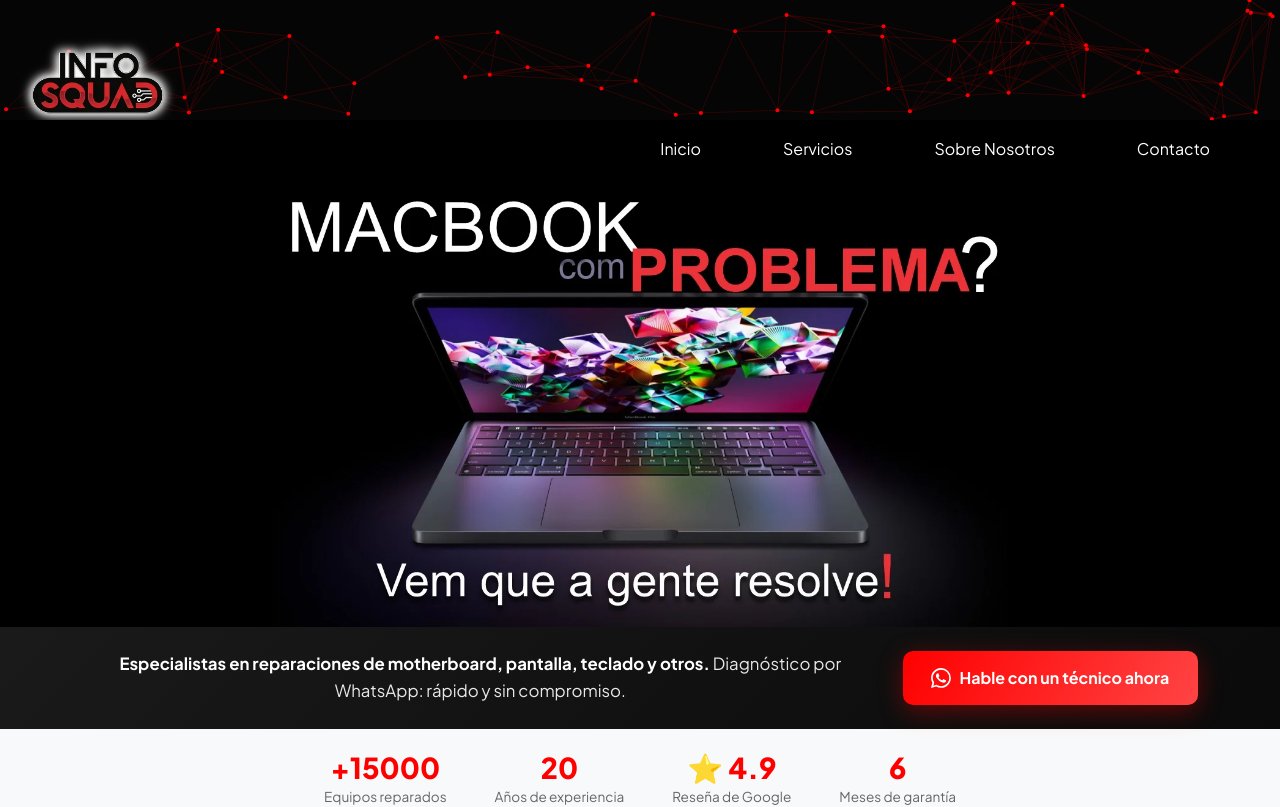
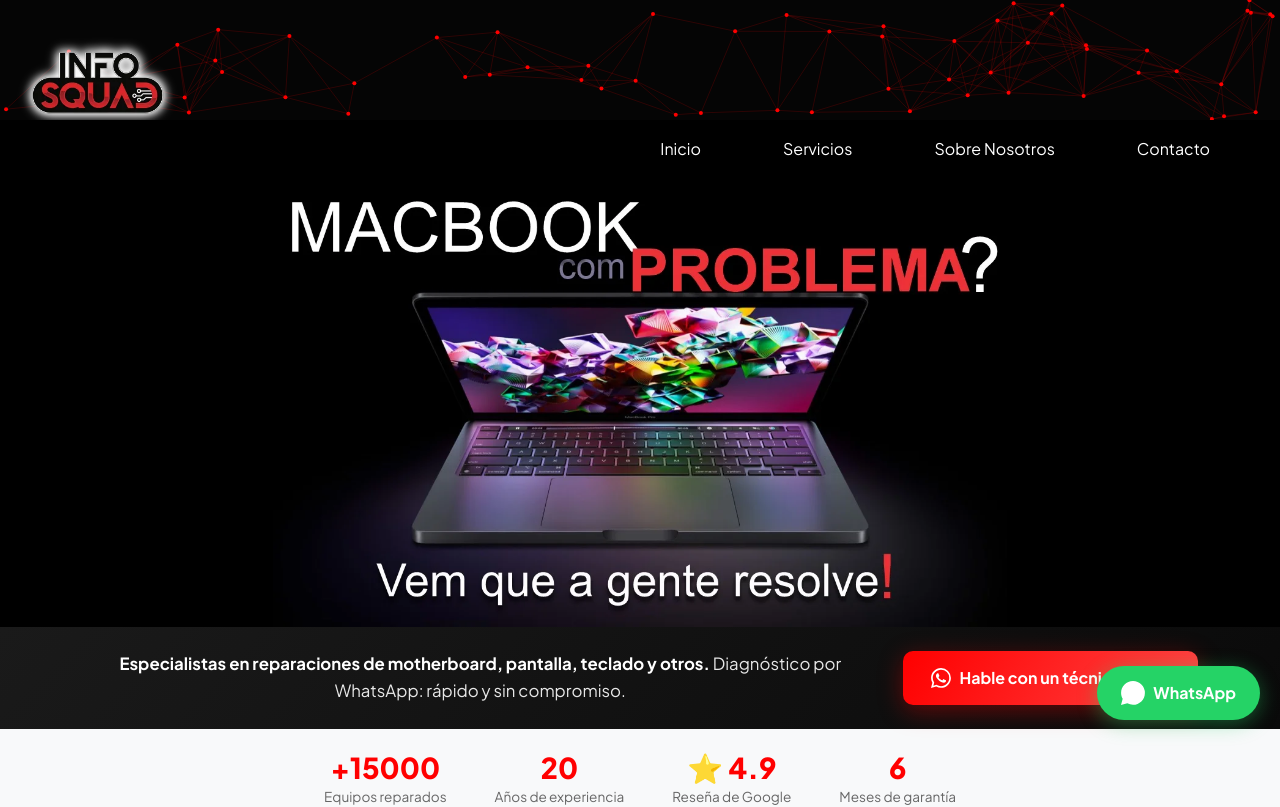
Before and after one commit to FrancoMED/BIOSTEC, a React (Create React App) app in the folder client/: page / in a window 1280 px wide. Shown: the top 807 px of the page. Built offline with nearby package versions, Linux system fonts and the light colour scheme.

Commit message:
add component ButtonFloat and css modules

```diff
--- /dev/null
+++ b/client/src/components/ButtonFloat/ButtonFloat.jsx
@@ -0,0 +1,28 @@
+import React from 'react';
+import styles from './ButtonFloat.module.css';
+
+const ButtonFloat = () => {
+	return (
+		<div class={styles.floating_whatsapp}>
+			<a
+				href="https://wa.me/5521976724708?text=Oi!%20Preciso%20de%20ajuda%20com%20meu%20notebook"
+				target="_blank"
+				rel="noreferrer"
+				class={styles.whatsapp_float_btn}
+			>
+				<svg
+					xmlns="http://www.w3.org/2000/svg"
+					width="24"
+					height="24"
+					fill="currentColor"
+					viewBox="0 0 16 16"
+				>
+					<path d="M13.601 2.326A7.854 7.854 0 0 0 7.994 0C3.627 0 .068 3.558.064 7.926c0 1.399.366 2.76 1.057 3.965L0 16l4.204-1.102a7.933 7.933 0 0 0 3.79.965h.004c4.368 0 7.926-3.558 7.93-7.93A7.898 7.898 0 0 0 13.6 2.326z" />
+				</svg>
+				<span>WhatsApp</span>
+			</a>
+		</div>
+	);
+};
+
+export default ButtonFloat;
--- /dev/null
+++ b/client/src/components/ButtonFloat/ButtonFloat.module.css
@@ -0,0 +1,46 @@
+.floating_whatsapp {
+	position: fixed;
+	bottom: 80px;
+	/* Above cookie consent */
+	right: 20px;
+	z-index: 999;
+	animation: float 3s ease-in-out infinite;
+}
+
+/* .floating_whatsapp {
+	position: fixed;
+	bottom: 20px;
+	right: 20px;
+	z-index: 999;
+} */
+
+.whatsapp_float_btn {
+	display: flex;
+	align-items: center;
+	gap: 0.5rem;
+	background: #25d366;
+	color: white;
+	padding: 0.9rem 1.5rem;
+	border-radius: 50px;
+	text-decoration: none;
+	font-weight: 700;
+	box-shadow: 0 4px 20px rgba(37, 211, 102, 0.4);
+	transition: all 0.3s ease;
+}
+
+.whatsapp_float_btn:hover {
+	transform: translateY(-3px);
+	box-shadow: 0 6px 25px rgba(37, 211, 102, 0.5);
+	color: white;
+}
+
+@media (max-width: 576px) {
+	.whatsapp_float_btn span {
+		display: none;
+	}
+
+	.whatsapp_float_btn {
+		padding: 1rem;
+		border-radius: 50%;
+	}
+}
--- a/client/src/components/Home/Home.jsx
+++ b/client/src/components/Home/Home.jsx
@@ -8,6 +8,7 @@
 import About from '../About/About.jsx';
 import Contact from '../Contact/Contact.jsx';
 import Footer from '../Footer/Footer.jsx';
+import ButtonFloat from '../ButtonFloat/ButtonFloat.jsx';
 import styles from './Home.module.css';
 
 const Home = () => {
@@ -25,6 +26,7 @@
 			<div class={styles.section_divider}></div>
 			<Contact />
 			<Footer />
+			<ButtonFloat />
 		</div>
 	);
 };
```
